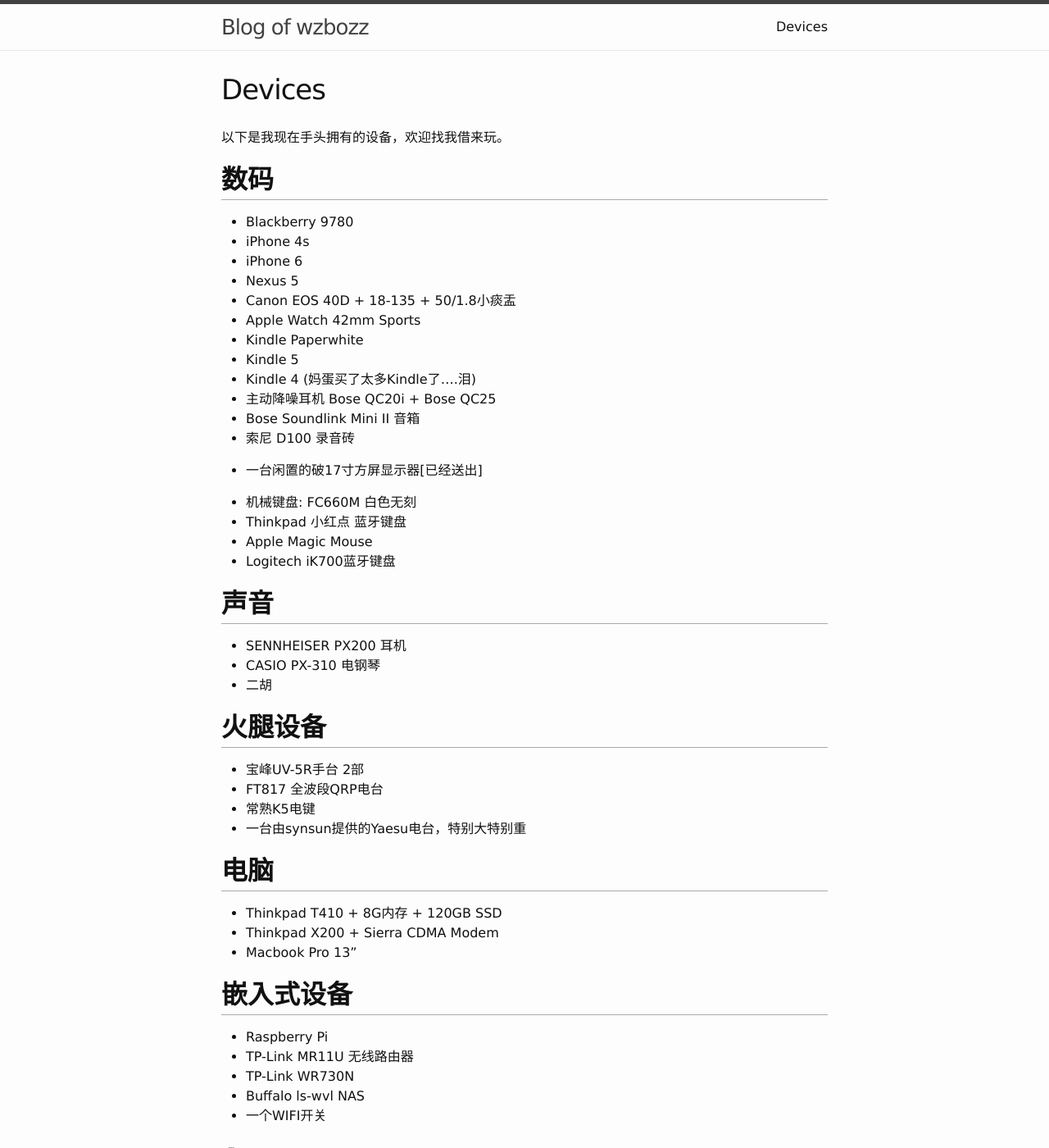
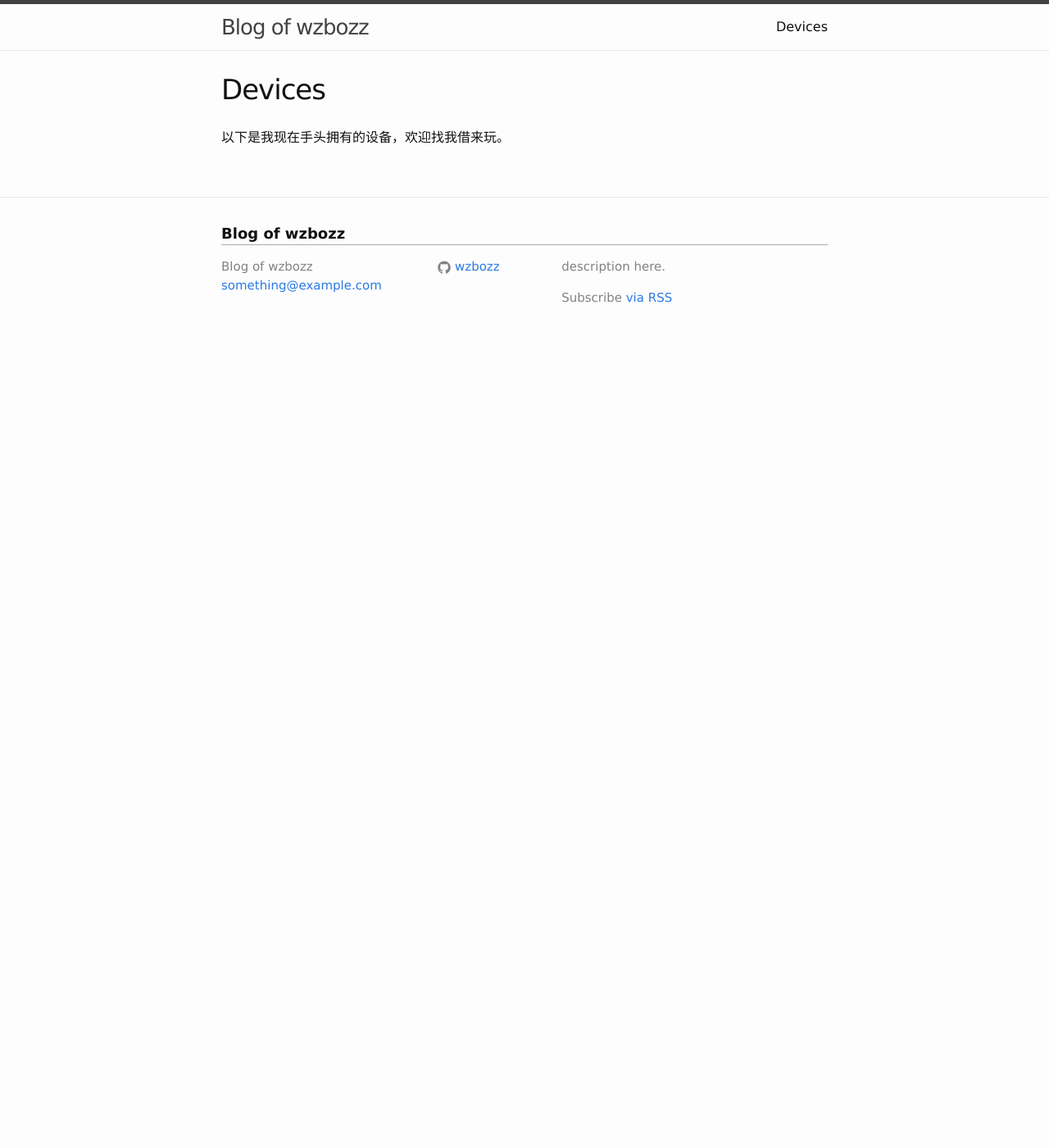
Before and after one commit to wzbozz/wzbozz.github.io, a Jekyll site: the page built from _pages/devices.md, in a window 1280 px wide and 1400 px high. Shown: the whole window at 82% size. Built offline with Jekyll 4.4.1, drawn with Linux system fonts in a browser that asks for light colours; comment, search, counter and statistics services are not loaded; some of the changed text lies outside the part shown.

```diff
--- a/_pages/devices.md
+++ b/_pages/devices.md
@@ -5,86 +5,3 @@ permalink: /devices/
 ---
 
 以下是我现在手头拥有的设备，欢迎找我借来玩。
-
-
-
-## 数码
-
- - Blackberry 9780
- - iPhone 4s
- - iPhone 6
- - Nexus 5
- - Canon EOS 40D + 18-135 + 50/1.8小痰盂
- - Apple Watch 42mm Sports
- - Kindle Paperwhite
- - Kindle 5
- - Kindle 4 (妈蛋买了太多Kindle了....泪)
- - 主动降噪耳机 Bose QC20i + Bose QC25
- - Bose Soundlink Mini II 音箱
- - 索尼 D100 录音砖
-
-
- - 一台闲置的破17寸方屏显示器[已经送出]
-
-
- - 机械键盘: FC660M 白色无刻
- - Thinkpad 小红点 蓝牙键盘
- - Apple Magic Mouse
- - Logitech iK700蓝牙键盘
-
-
-## 声音
-
- - SENNHEISER PX200 耳机
- - CASIO PX-310 电钢琴
- - 二胡
-
-## 火腿设备
-
- - 宝峰UV-5R手台 2部
- - FT817 全波段QRP电台
- - 常熟K5电键
- - 一台由synsun提供的Yaesu电台，特别大特别重
-
-## 电脑
-
- - Thinkpad T410 + 8G内存 + 120GB SSD
- - Thinkpad X200 + Sierra CDMA Modem
- - Macbook Pro 13"
-
-
-## 嵌入式设备
-
- - Raspberry Pi
- - TP-Link MR11U 无线路由器
- - TP-Link WR730N
- - Buffalo ls-wvl NAS
- - 一个WIFI开关
-
-## App
-
- - Serverauditor(App) + Evernote + Digg Reader
- - Omnifocus
- - Textual 5
- - Fantastical (iOS)
- - Morseboard输入法 (iOS)
- - VPN On (iOS)
- - 清歌五笔输入法 (iOS)
- - Reeder 2 (iOS + Mac)
-
-## 黑科技设备
-
- - HackRF One (借出)
- - HackRF One
- - BladeRF
- - 大疆无人机 (借出)
- - NFC读卡器 ACR122 (借出)
- - Proximark  (借出)
- - Yubikey
- - 汽车诊断工具
- - 一台汽车机头
- - 一台汽车机头
-
-## Wish List
-
- - SONY DPT-S1
```
Also changed, not shown: _posts/2016-11-25-crypto-note.md (deleted, +0 -39 lines), _posts/2016-11-30-u2f-zero.md (deleted, +0 -30 lines), _posts/2016-12-14-another-test.md (added, +42 -0 lines).
